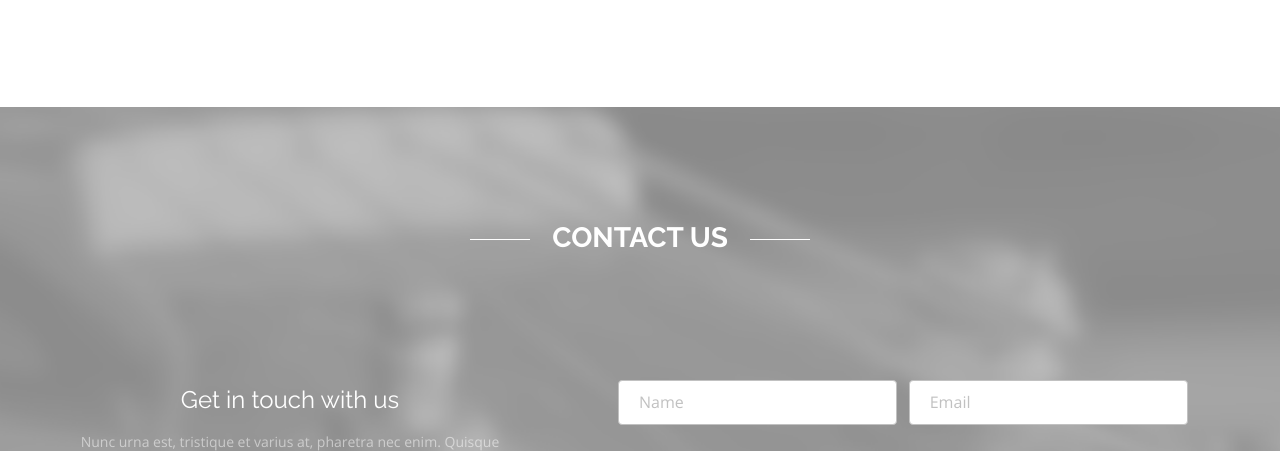
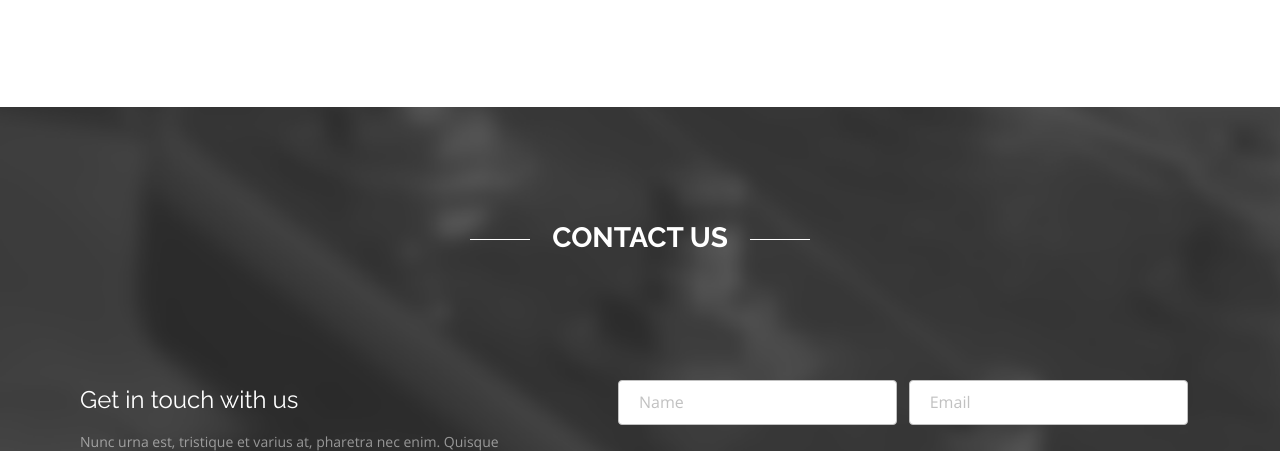
Before and after one commit to Poltavskiyalexander/mobileapp, a website: page src/index.html in a window 1280 px wide. Shown: the part 3495-3946 px from the top of the page. Drawn offline with nearby package versions, Linux system fonts and the light colour scheme; files that its build step writes are made by us from their sources; files whose address does not match are found by name; a web font is replaced by a local one.

Commit message:
bg fin fix

```diff
--- a/src/sass/components/contact/blok-text.scss
+++ b/src/sass/components/contact/blok-text.scss
@@ -11,6 +11,7 @@
 
   @media (min-width: 1200px) {
     padding-top: 0;
+    align-items: flex-start;
   }
 
   &__subtitl {
@@ -22,6 +23,9 @@
     font-weight: $regular-font-size;
     color: color(primary);
     padding-bottom: 20px;
+    @media (min-width: 1200px) {
+      text-align: left;
+    }
   }
   &__text {
     // width: 420px;
@@ -31,5 +35,8 @@
     color: color(primary);
     opacity: 0.5;
     //   margin-bottom: 40px;
+    @media (min-width: 1200px) {
+      text-align: left;
+    }
   }
 }
--- a/src/sass/components/contact/forma-slaider.scss
+++ b/src/sass/components/contact/forma-slaider.scss
@@ -1,19 +1,19 @@
 .forma-slaider {
   display: block;
   position: relative;
-  background-position: center;
+  background-position: bottom;
   background-repeat: no-repeat;
   background-size: cover;
   padding-bottom: 60px;
   background-image: url(../images/bg2.png);
-  background-color: rgba(0, 0, 0, 0.28);
+  background-color: rgba(0, 0, 0, 0.8);
 }
-.forma-slaider::before {
-  //   content: '';
-  position: absolute;
-  top: 0;
-  right: 0;
-  bottom: 0;
-  left: 0;
-  background: rgba(0, 0, 0, 0);
-}
+// .forma-slaider::before {
+//   //   content: '';
+//   position: absolute;
+//   top: 0;
+//   right: 0;
+//   bottom: 0;
+//   left: 0;
+//   background: rgba(0, 0, 0, 0);
+// }
```
